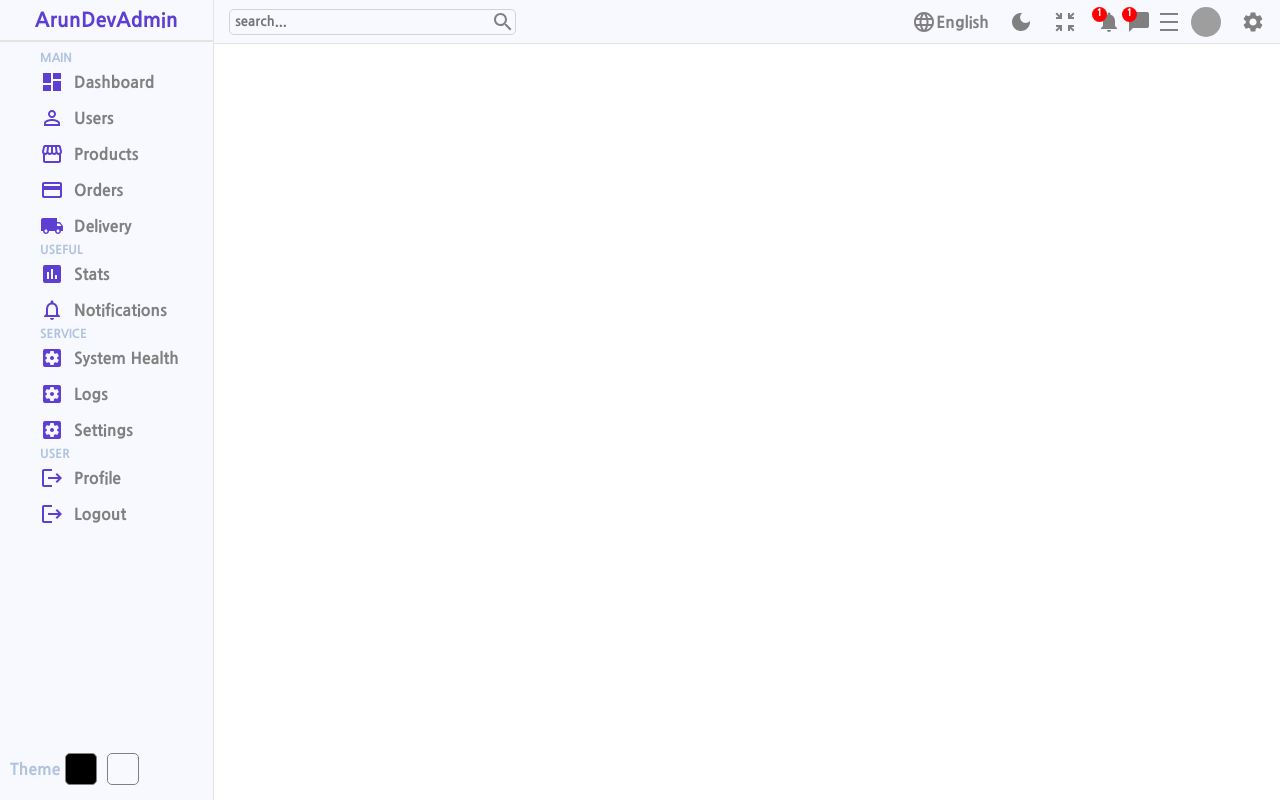
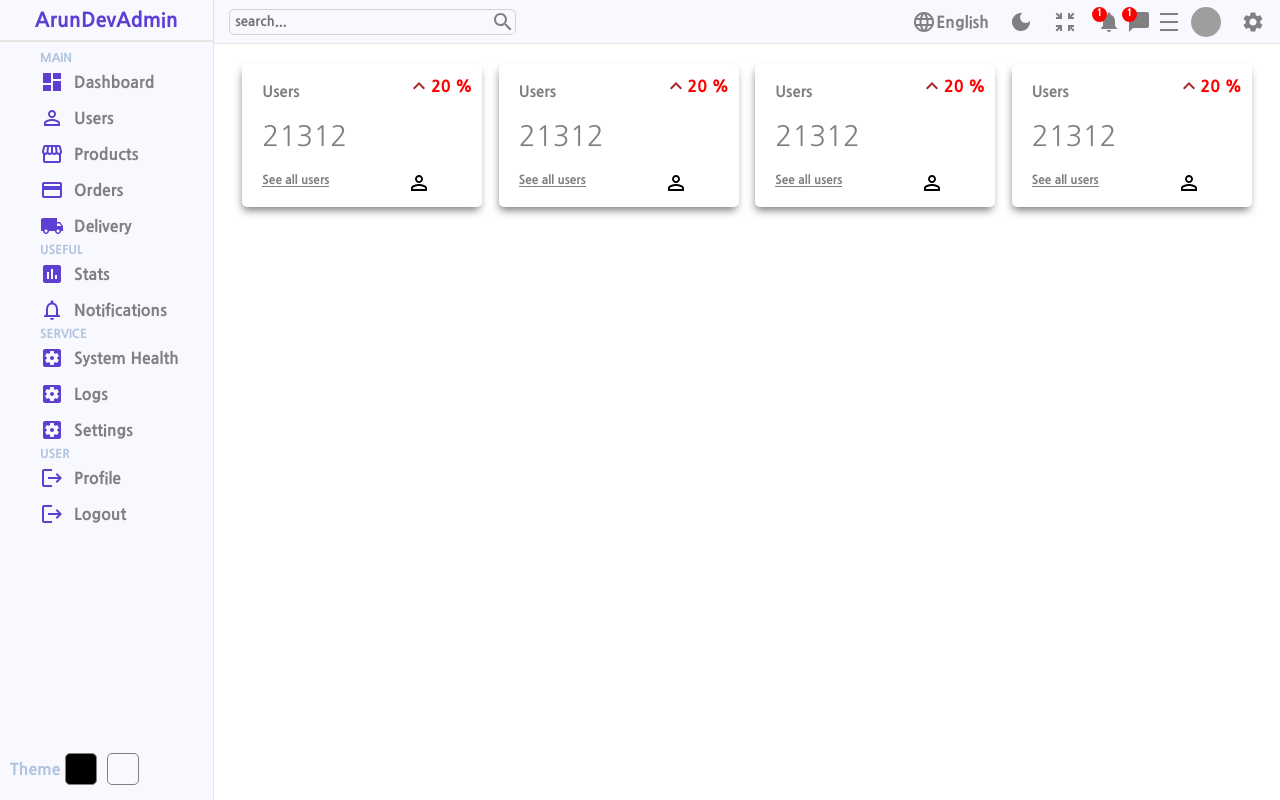
Before and after one commit to Arun1102/dashboard, a React (Create React App) app: page / in a window 1280 px wide. Built offline with nearby package versions, Linux system fonts and the light colour scheme; grey boxes are pictures that could not be loaded.

Commit message:
fourth commit first widget

```diff
--- /dev/null
+++ b/src/Components/Widget/Widget.jsx
@@ -0,0 +1,30 @@
+import React from 'react'
+import './Widget.scss'
+import KeyboardArrowUpIcon from '@mui/icons-material/KeyboardArrowUp';
+import PermIdentityIcon from '@mui/icons-material/PermIdentity';
+function Widget() {
+  return (
+    <div className='Widget'>
+        <div className="wrapper">
+            <div className="left">
+                <span className='title'>Users</span>
+                <span className='counter'>21312</span>
+                <span className='link'>See all users</span>
+                {/* <hr/> */}
+            </div>
+            <div className="right">
+                <div className="rightup">
+                    <KeyboardArrowUpIcon className='icon red'/>
+                    <div className="percentage red">20 %</div>
+                </div>
+                <div className="rightdown">
+                    <PermIdentityIcon className='icon'/>
+                    {/* <div className="percentage">20 %</div> */}
+                </div>
+            </div>
+        </div>
+    </div>
+  )
+}
+
+export default Widget
--- /dev/null
+++ b/src/Components/Widget/Widget.scss
@@ -0,0 +1,83 @@
+.Widget{
+    display: flex;
+    flex: 1;
+    align-items: center;
+    text-align: center;
+    justify-content: center;
+
+    .wrapper{
+        width: auto;
+        height: auto;
+        border-radius: 5px;
+        display: flex;
+        text-align: left;
+        padding: 10px;
+        gap: 50px;
+        background-color: white;
+        box-shadow: -1px 5px 9px -2px rgba(71,71,71,0.75);
+        -webkit-box-shadow: -1px 5px 9px -2px rgba(71,71,71,0.75);
+        -moz-box-shadow: -1px 5px 9px -2px rgba(71,71,71,0.75);
+        .left{
+            display: flex;
+            flex-direction: column;
+
+
+            span{
+                margin: 10px;
+                color: grey;
+                font-size: 15px;
+            }
+
+            .title{
+
+            }
+
+            .counter{
+                font-size: 28px;
+                font-weight: 300;
+            }
+
+            .link{
+                width: max-content;
+                font-size: 12px;
+                border-bottom: 0.5px solid grey;
+            }
+
+            hr{
+                height: 0px;
+                color: grey;
+            }
+        }
+
+        .right{
+            display: flex;
+            flex-direction: column;
+            justify-content: space-between;
+            .rightup{
+                display: flex;
+                align-items: center;
+                .icon{
+
+                    &.red{
+                        color: rgba(158, 14, 14, 0.904);
+                    }
+                    &.green{
+                        color: green;
+                    }
+                }
+                .percentage{
+                    // font-size: 20px;
+
+                    &.green{
+                        color: green;
+                    }
+
+                    &.red{
+                        color: red;
+                    }
+                }
+            }
+
+        }
+    }
+}
--- a/src/pages/Home/Home.jsx
+++ b/src/pages/Home/Home.jsx
@@ -2,6 +2,7 @@ import React from 'react'
 import './Home.scss';
 import Sidebar from '../../Components/Sidebar/Sidebar';
 import Navbar from '../../Components/Navbar/Navbar';
+import Widget from '../../Components/Widget/Widget';
 
 function Home() {
   return (
@@ -10,7 +11,10 @@ function Home() {
      <div className="content">
       <Navbar/>
       <div className="widgets">
-
+        <Widget/>
+        <Widget/>
+        <Widget/>
+        <Widget/>
       </div>
      </div>
 
--- a/src/pages/Home/Home.scss
+++ b/src/pages/Home/Home.scss
@@ -6,5 +6,13 @@
         background-color: White;
     }
 
+    .widgets{
+
+        display: flex;
+        flex: 1;
+        margin: 20px;
+
+    }
+
 
 }
```
